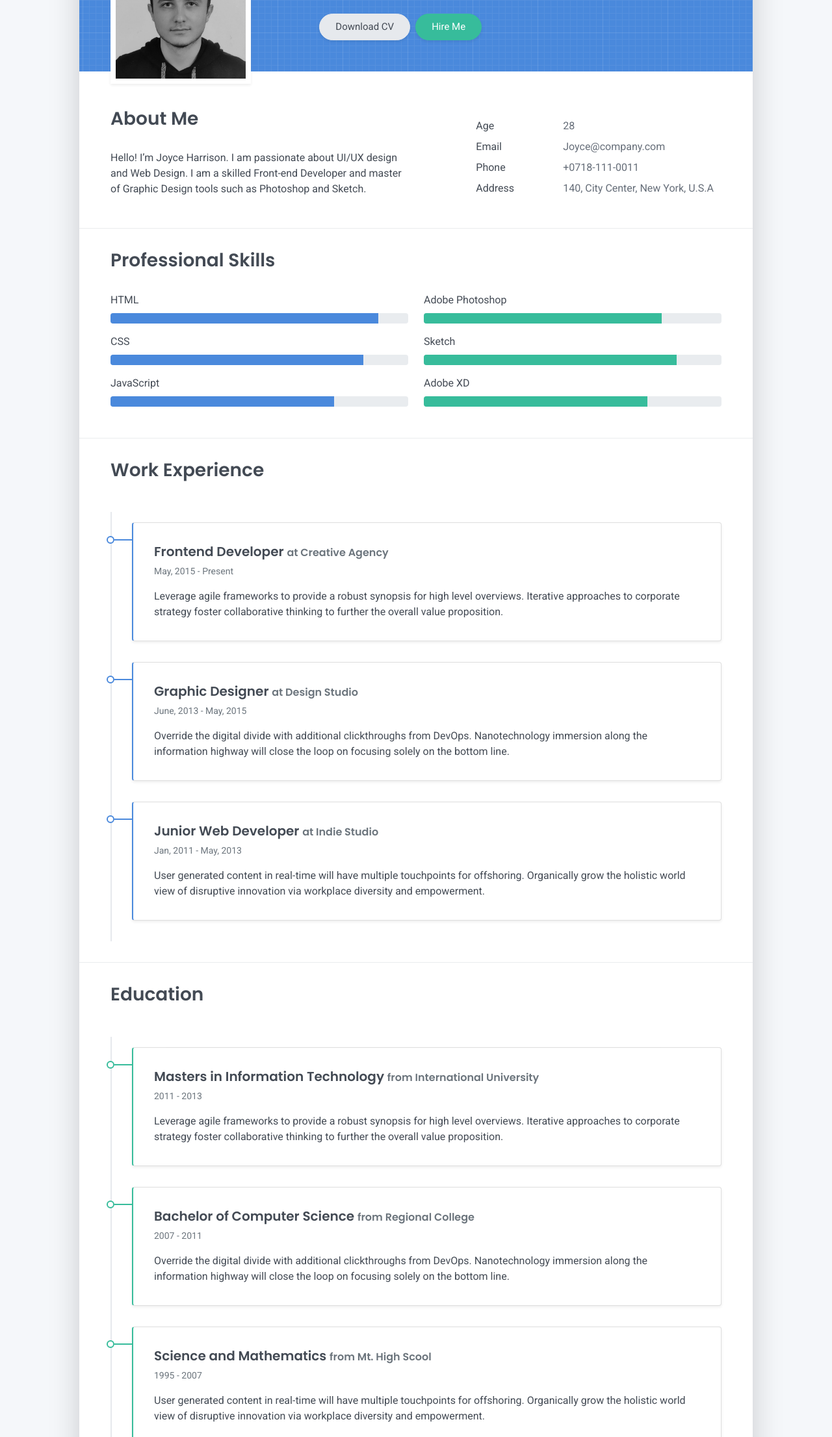
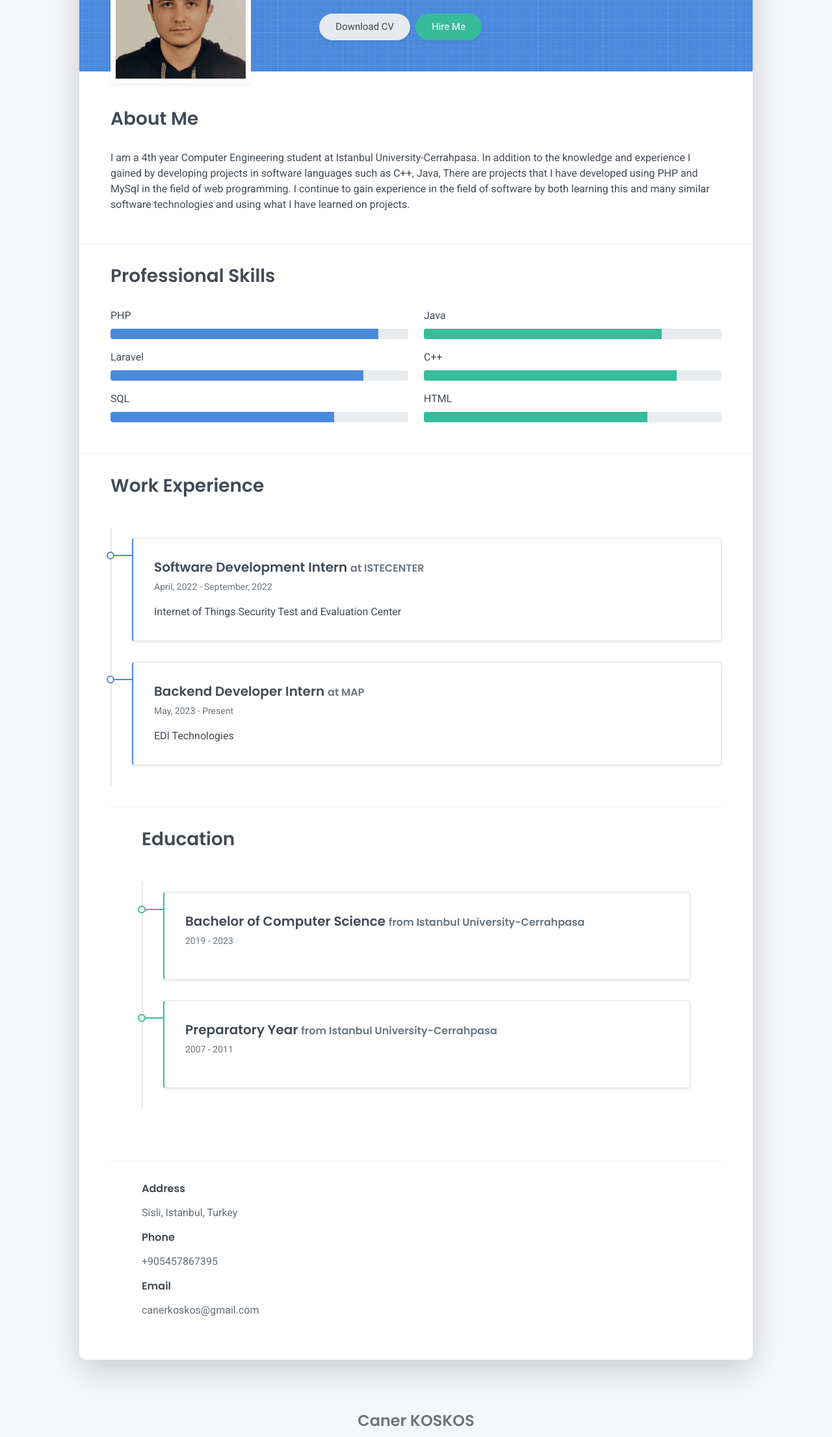
Before and after one commit to canerkoskos/canerkoskos.github.io, a plain HTML site: page index.html in a window 1280 px wide. Shown: the part 259-2471 px from the top of the page at 65% size. Drawn offline with Linux system fonts and the light colour scheme.

Commit message:
Add files via upload

```diff
--- a/css/main.css
+++ b/css/main.css
@@ -93,9 +93,6 @@ html {
   margin-left: auto;
   margin-right: auto; }
 
-.avatar img {
-  /* Safari 6.0 - 9.0 */
-  filter: grayscale(100%); }
 
 footer a:not(.nav-link) {
   color: inherit;
--- a/index.html
+++ b/index.html
@@ -32,13 +32,13 @@
           <div class="site-nav">
             <nav role="navigation">
               <ul class="nav justify-content-center">
-                <li class="nav-item"><a class="nav-link" href="https://twitter.com/templateflip" title="Twitter"><i class="fab fa-twitter"></i><span class="menu-title sr-only">Twitter</span></a>
+                <li class="nav-item"><a class="nav-link" href="https://www.instagram.com/canerkoskos/" title="Instagram"><i class="fab fa-instagram"></i><span class="menu-title sr-only">Instagram</span></a>
                 </li>
-                <li class="nav-item"><a class="nav-link" href="https://www.facebook.com/templateflip" title="Facebook"><i class="fab fa-facebook"></i><span class="menu-title sr-only">Facebook</span></a>
+                <li class="nav-item"><a class="nav-link" href="https://twitter.com/canerkoskos" title="Twitter"><i class="fab fa-twitter"></i><span class="menu-title sr-only">Twitter</span></a>
                 </li>
-                <li class="nav-item"><a class="nav-link" href="https://www.instagram.com/templateflip" title="Instagram"><i class="fab fa-instagram"></i><span class="menu-title sr-only">Instagram</span></a>
+                <li class="nav-item"><a class="nav-link" href="https://www.linkedin.com/in/caner-koskos-403345181/" title="Linkedin"><i class="fab fa-linkedin"></i><span class="menu-title sr-only">Linkedin</span></a>
                 </li>
-                <li class="nav-item"><a class="nav-link" href="https://github.com/templateflip" title="Github"><i class="fab fa-github"></i><span class="menu-title sr-only">Github</span></a>
+                <li class="nav-item"><a class="nav-link" href="https://github.com/canerkoskos" title="Github"><i class="fab fa-github"></i><span class="menu-title sr-only">Github</span></a>
                 </li>
               </ul>
             </nav>
@@ -57,43 +57,20 @@
       <div class="col-lg-8 col-md-7 text-center text-md-start">
         <h2 class="h1 mt-2" data-aos="fade-left" data-aos-delay="0">Caner KOSKOS</h2>
         <p data-aos="fade-left" data-aos-delay="100">Backend Developer</p>
-        <div class="d-print-none" data-aos="fade-left" data-aos-delay="200"><a class="btn btn-light text-dark shadow-sm mt-1 me-1" href="right-resume.pdf" target="_blank">Download CV</a><a class="btn btn-success shadow-sm mt-1" href="#contact">Hire Me</a></div>
+        <div class="d-print-none" data-aos="fade-left" data-aos-delay="200"><a class="btn btn-light text-dark shadow-sm mt-1 me-1" href="resume_caner_koskos.pdf" target="_blank">Download CV</a><a class="btn btn-success shadow-sm mt-1" href="#contact">Hire Me</a></div>
       </div>
     </div>
   </div>
   <div class="about-section pt-4 px-3 px-lg-4 mt-1">
     <div class="row">
-      <div class="col-md-6">
+      <div class="col-md-12">
         <h2 class="h3 mb-3">About Me</h2>
-        <p>Hello! I’m Joyce Harrison. I am passionate about UI/UX design and Web Design. I am a skilled Front-end Developer and master of Graphic Design tools such as Photoshop and Sketch.</p>
-      </div>
-      <div class="col-md-5 offset-md-1">
-        <div class="row mt-2">
-          <div class="col-sm-4">
-            <div class="pb-1">Age</div>
-          </div>
-          <div class="col-sm-8">
-            <div class="pb-1 text-secondary">28</div>
-          </div>
-          <div class="col-sm-4">
-            <div class="pb-1">Email</div>
-          </div>
-          <div class="col-sm-8">
-            <div class="pb-1 text-secondary">Joyce@company.com</div>
-          </div>
-          <div class="col-sm-4">
-            <div class="pb-1">Phone</div>
-          </div>
-          <div class="col-sm-8">
-            <div class="pb-1 text-secondary">+0718-111-0011</div>
-          </div>
-          <div class="col-sm-4">
-            <div class="pb-1">Address</div>
-          </div>
-          <div class="col-sm-8">
-            <div class="pb-1 text-secondary">140, City Center, New York, U.S.A</div>
-          </div>
-        </div>
+        <p>I am a 4th year Computer Engineering student at Istanbul University-Cerrahpasa. In
+          addition to the knowledge and experience I gained by developing projects in software
+          languages such as C++, Java, There are projects that I have developed using PHP and
+          MySql in the field of web programming. I continue to gain experience in the field of
+          software by both learning this and many similar software technologies and using what I
+          have learned on projects.</p>
       </div>
     </div>
   </div>
@@ -102,34 +79,34 @@
     <h2 class="h3 mb-3">Professional Skills</h2>
     <div class="row">
       <div class="col-md-6">
-        <div class="mb-2"><span>HTML</span>
+        <div class="mb-2"><span>PHP</span>
           <div class="progress my-1">
             <div class="progress-bar bg-primary" role="progressbar" data-aos="zoom-in-right" data-aos-delay="100" data-aos-anchor=".skills-section" style="width: 90%" aria-valuenow="90" aria-valuemin="0" aria-valuemax="100"></div>
           </div>
         </div>
-        <div class="mb-2"><span>CSS</span>
+        <div class="mb-2"><span>Laravel</span>
           <div class="progress my-1">
             <div class="progress-bar bg-primary" role="progressbar" data-aos="zoom-in-right" data-aos-delay="200" data-aos-anchor=".skills-section" style="width: 85%" aria-valuenow="85" aria-valuemin="0" aria-valuemax="100"></div>
           </div>
         </div>
-        <div class="mb-2"><span>JavaScript</span>
+        <div class="mb-2"><span>SQL</span>
           <div class="progress my-1">
             <div class="progress-bar bg-primary" role="progressbar" data-aos="zoom-in-right" data-aos-delay="300" data-aos-anchor=".skills-section" style="width: 75%" aria-valuenow="75" aria-valuemin="0" aria-valuemax="100"></div>
           </div>
         </div>
       </div>
       <div class="col-md-6">
-        <div class="mb-2"><span>Adobe Photoshop</span>
+        <div class="mb-2"><span>Java</span>
           <div class="progress my-1">
             <div class="progress-bar bg-success" role="progressbar" data-aos="zoom-in-right" data-aos-delay="400" data-aos-anchor=".skills-section" style="width: 80%" aria-valuenow="90" aria-valuemin="0" aria-valuemax="100"></div>
           </div>
         </div>
-        <div class="mb-2"><span>Sketch</span>
+        <div class="mb-2"><span>C++</span>
           <div class="progress my-1">
             <div class="progress-bar bg-success" role="progressbar" data-aos="zoom-in-right" data-aos-delay="500" data-aos-anchor=".skills-section" style="width: 85%" aria-valuenow="85" aria-valuemin="0" aria-valuemax="100"></div>
           </div>
         </div>
-        <div class="mb-2"><span>Adobe XD</span>
+        <div class="mb-2"><span>HTML</span>
           <div class="progress my-1">
             <div class="progress-bar bg-success" role="progressbar" data-aos="zoom-in-right" data-aos-delay="600" data-aos-anchor=".skills-section" style="width: 75%" aria-valuenow="75" aria-valuemin="0" aria-valuemax="100"></div>
           </div>
@@ -143,26 +120,18 @@
     <div class="timeline">
       <div class="timeline-card timeline-card-primary card shadow-sm">
         <div class="card-body">
-          <div class="h5 mb-1">Frontend Developer <span class="text-muted h6">at Creative Agency</span></div>
-          <div class="text-muted text-small mb-2">May, 2015 - Present</div>
-          <div>Leverage agile frameworks to provide a robust synopsis for high level overviews. Iterative approaches to corporate strategy foster collaborative thinking to further the overall value proposition.</div>
+          <div class="h5 mb-1">Software Development Intern <span class="text-muted h6">at ISTECENTER</span></div>
+          <div class="text-muted text-small mb-2">April, 2022 - September, 2022</div>
+          <div>Internet of Things Security Test and Evaluation Center</div>
         </div>
       </div>
       <div class="timeline-card timeline-card-primary card shadow-sm">
         <div class="card-body">
-          <div class="h5 mb-1">Graphic Designer <span class="text-muted h6">at Design Studio</span></div>
-          <div class="text-muted text-small mb-2">June, 2013 - May, 2015</div>
-          <div>Override the digital divide with additional clickthroughs from DevOps. Nanotechnology immersion along the information highway will close the loop on focusing solely on the bottom line.</div>
+          <div class="h5 mb-1">Backend Developer Intern <span class="text-muted h6">at MAP</span></div>
+          <div class="text-muted text-small mb-2">May, 2023 - Present</div>
+          <div>EDI Technologies</div>
         </div>
       </div>
-      <div class="timeline-card timeline-card-primary card shadow-sm">
-        <div class="card-body">
-          <div class="h5 mb-1">Junior Web Developer <span class="text-muted h6">at Indie Studio</span></div>
-          <div class="text-muted text-small mb-2">Jan, 2011 - May, 2013</div>
-          <div>User generated content in real-time will have multiple touchpoints for offshoring. Organically grow the holistic world view of disruptive innovation via workplace diversity and empowerment.</div>
-        </div>
-      </div>
-    </div>
   </div>
   <hr class="d-print-none"/>
   <div class="page-break"></div>
@@ -171,76 +140,49 @@
     <div class="timeline">
       <div class="timeline-card timeline-card-success card shadow-sm">
         <div class="card-body">
-          <div class="h5 mb-1">Masters in Information Technology <span class="text-muted h6">from International University</span></div>
-          <div class="text-muted text-small mb-2">2011 - 2013</div>
-          <div>Leverage agile frameworks to provide a robust synopsis for high level overviews. Iterative approaches to corporate strategy foster collaborative thinking to further the overall value proposition.</div>
+          <div class="h5 mb-1">Bachelor of Computer Science <span class="text-muted h6">from Istanbul University-Cerrahpasa</span></div>
+          <div class="text-muted text-small mb-2">2019 - 2023</div>
+          <div></div>
         </div>
       </div>
       <div class="timeline-card timeline-card-success card shadow-sm">
         <div class="card-body">
-          <div class="h5 mb-1">Bachelor of Computer Science <span class="text-muted h6">from Regional College</span></div>
+          <div class="h5 mb-1">Preparatory Year <span class="text-muted h6">from Istanbul University-Cerrahpasa</span></div>
           <div class="text-muted text-small mb-2">2007 - 2011</div>
-          <div>Override the digital divide with additional clickthroughs from DevOps. Nanotechnology immersion along the information highway will close the loop on focusing solely on the bottom line.</div>
-        </div>
-      </div>
-      <div class="timeline-card timeline-card-success card shadow-sm">
-        <div class="card-body">
-          <div class="h5 mb-1">Science and Mathematics <span class="text-muted h6">from Mt. High Scool</span></div>
-          <div class="text-muted text-small mb-2">1995 - 2007</div>
-          <div>User generated content in real-time will have multiple touchpoints for offshoring. Organically grow the holistic world view of disruptive innovation via workplace diversity and empowerment.</div>
+          <div></div>
         </div>
       </div>
     </div>
   </div>
   <hr class="d-print-none"/>
   <div class="contant-section px-3 px-lg-4 pb-4" id="contact">
-    <h2 class="h3 text mb-3">Contact</h2>
-    <div class="row">
-      <div class="col-md-7 d-print-none">
-        <div class="my-2"><form action="https://formspree.io/your@email.com"
-    method="POST">
-  <div class="row">
-    <div class="col-6">
-      <input class="form-control" type="text" id="name" name="name" placeholder="Your Name" required>
-    </div>
-    <div class="col-6">
-      <input class="form-control" type="email" id="email" name="_replyto" placeholder="Your E-mail" required>
-    </div>
-  </div>
-  <div class="form-group my-2">
-    <textarea class="form-control" style="resize: none;" id="message" name="message" rows="4"  placeholder="Your Message" required></textarea>
-  </div>
-  <button class="btn btn-primary mt-2" type="submit">Send</button>
-</form>
-        </div>
-      </div>
       <div class="col">
         <div class="mt-2">
           <h3 class="h6">Address</h3>
-          <div class="pb-2 text-secondary">140, City Center, New York, U.S.A</div>
+          <div class="pb-2 text-secondary">Sisli, Istanbul, Turkey</div>
           <h3 class="h6">Phone</h3>
-          <div class="pb-2 text-secondary">+0718-111-0011</div>
+          <div class="pb-2 text-secondary">+905457867395</div>
           <h3 class="h6">Email</h3>
-          <div class="pb-2 text-secondary">Joyce@company.com</div>
+          <div class="pb-2 text-secondary">canerkoskos@gmail.com</div>
         </div>
       </div>
       <div class="col d-none d-print-block">
         <div class="mt-2">
           <div>
             <div class="mb-2">
-              <div class="text-dark"><i class="fab fa-twitter mr-1"></i><span>https://twitter.com/templateflip</span>
+              <div class="text-dark"><i class="fab fa-twitter mr-1"></i><span>https://twitter.com/canerkoskos</span>
               </div>
             </div>
             <div class="mb-2">
-              <div class="text-dark"><i class="fab fa-facebook mr-1"></i><span>https://www.facebook.com/templateflip</span>
+              <div class="text-dark"><i class="fab fa-instagram mr-1"></i><span>https://www.instagram.com/canerkoskos/</span>
               </div>
             </div>
             <div class="mb-2">
-              <div class="text-dark"><i class="fab fa-instagram mr-1"></i><span>https://www.instagram.com/templateflip</span>
+              <div class="text-dark"><i class="fab fa-linkedin mr-1"></i><span>https://www.linkedin.com/in/caner-koskos-403345181/</span>
               </div>
             </div>
             <div class="mb-2">
-              <div class="text-dark"><i class="fab fa-github mr-1"></i><span>https://github.com/templateflip</span>
+              <div class="text-dark"><i class="fab fa-github mr-1"></i><span>https://github.com/canerkoskos</span>
               </div>
             </div>
           </div>
@@ -253,25 +195,24 @@
     <footer class="pt-4 pb-4 text-muted text-center d-print-none">
       <div class="container">
         <div class="my-3">
-          <div class="h4">Joyce Harrison</div>
+          <div class="h4">Caner KOSKOS</div>
           <div class="footer-nav">
             <nav role="navigation">
               <ul class="nav justify-content-center">
-                <li class="nav-item"><a class="nav-link" href="https://twitter.com/templateflip" title="Twitter"><i class="fab fa-twitter"></i><span class="menu-title sr-only">Twitter</span></a>
+                <li class="nav-item"><a class="nav-link" href="https://twitter.com/canerkoskos" title="Twitter"><i class="fab fa-twitter"></i><span class="menu-title sr-only">Twitter</span></a>
                 </li>
-                <li class="nav-item"><a class="nav-link" href="https://www.facebook.com/templateflip" title="Facebook"><i class="fab fa-facebook"></i><span class="menu-title sr-only">Facebook</span></a>
+                <li class="nav-item"><a class="nav-link" href="https://www.instagram.com/canerkoskos/" title="Instagram"><i class="fab fa-instagram"></i><span class="menu-title sr-only">Instagram</span></a>
                 </li>
-                <li class="nav-item"><a class="nav-link" href="https://www.instagram.com/templateflip" title="Instagram"><i class="fab fa-instagram"></i><span class="menu-title sr-only">Instagram</span></a>
+                <li class="nav-item"><a class="nav-link" href="https://www.linkedin.com/in/caner-koskos-403345181/" title="Linkedin"><i class="fab fa-linkedin"></i><span class="menu-title sr-only">Linkedin</span></a>
                 </li>
-                <li class="nav-item"><a class="nav-link" href="https://github.com/templateflip" title="Github"><i class="fab fa-github"></i><span class="menu-title sr-only">Github</span></a>
+                <li class="nav-item"><a class="nav-link" href="https://github.com/canerkoskos" title="Github"><i class="fab fa-github"></i><span class="menu-title sr-only">Github</span></a>
                 </li>
               </ul>
             </nav>
           </div>
         </div>
         <div class="text-small">
-          <div class="mb-1">&copy; Right Resume. All rights reserved.</div>
-          <div>Design - <a href="https://templateflip.com/" target="_blank">TemplateFlip</a></div>
+          <div class="mb-1">&copy; canerkoskos. All rights reserved.</div>
         </div>
       </div>
     </footer>
```
Also changed, not shown: 1 other file.
